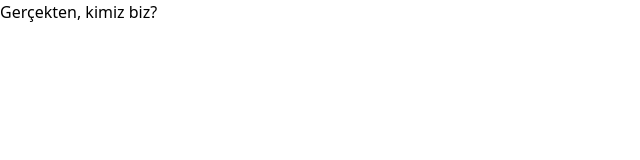
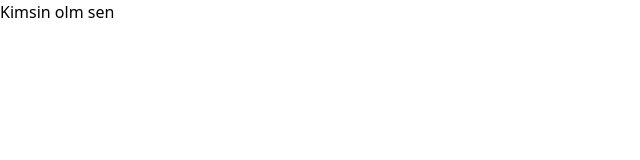
Before and after one commit to macesdev/macesdev-account, a Nuxt app: page /hakkinda/kimiz_biz in a window 1280 px wide. Shown: the top 160 px of the page, without its empty margins (0-640 px from the left). Built offline with nearby package versions, Linux system fonts and the light colour scheme.

Commit message:
mdev.mdkn@latest - 02-19-2023, 13:50:58

```diff
--- a/pages/hakkinda/kimiz_biz.vue
+++ b/pages/hakkinda/kimiz_biz.vue
@@ -1,3 +1 @@
-<template>
-    Gerçekten, kimiz biz?
-</template>
+<template>Kimsin olm sen</template>
```
